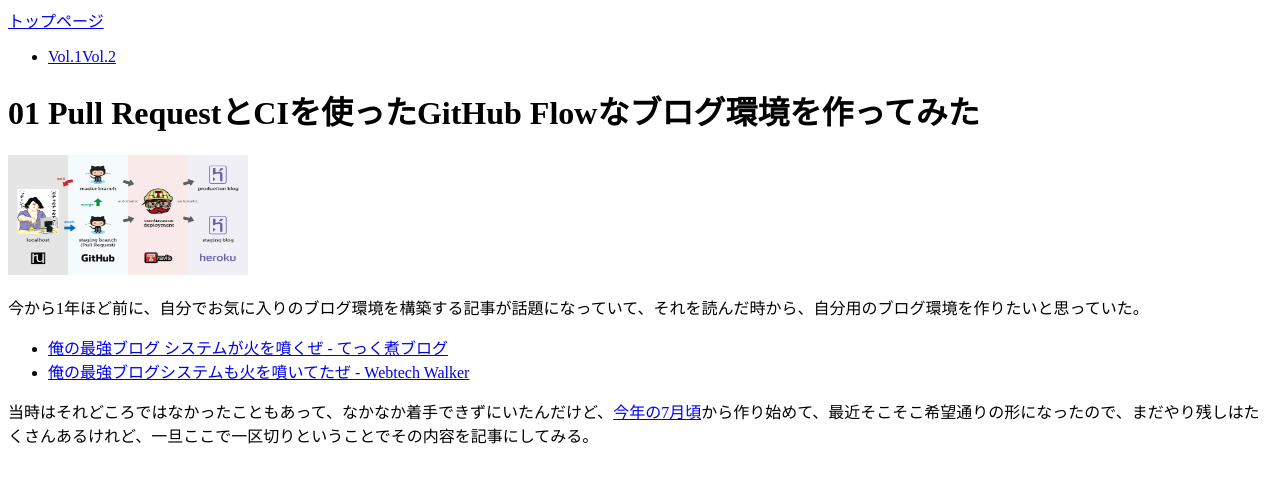
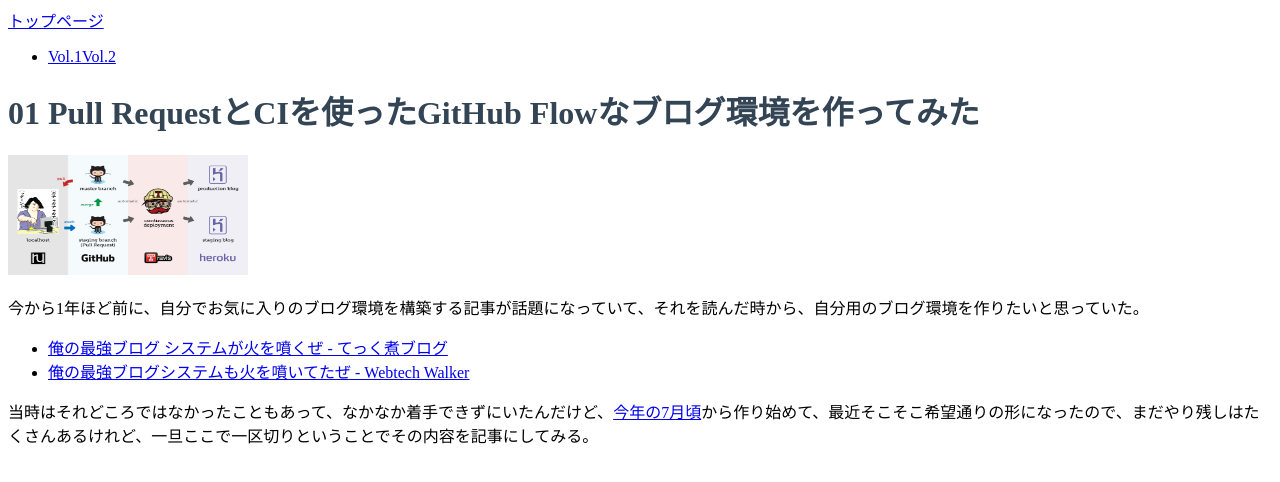
Before and after one commit to ruedap/nuxt.ruedap.com, a Nuxt app: page /01 in a window 1280 px wide. Shown: the top 482 px of the page. Built offline with nearby package versions, Linux system fonts and the light colour scheme.

Commit message:
feat(pages): グローバルに変数を定義できるSCSSを追加
https://github.com/nuxt-community/style-resources-module

```diff
--- /dev/null
+++ b/assets/stylesheets/abstractions.scss
@@ -0,0 +1 @@
+@import './abstractions/variables.scss';
--- /dev/null
+++ b/assets/stylesheets/abstractions/variables.scss
@@ -0,0 +1 @@
+$a-color-title: #345;
--- a/nuxt.config.js
+++ b/nuxt.config.js
@@ -38,8 +38,10 @@ export default {
   /*
    ** Nuxt.js modules
    */
-  modules: [],
-
+  modules: ['@nuxtjs/style-resources'],
+  styleResources: {
+    scss: ['~/assets/stylesheets/abstractions.scss']
+  },
   /*
    ** Build configuration
    */
--- a/package.json
+++ b/package.json
@@ -18,6 +18,7 @@
   },
   "devDependencies": {
     "@nuxtjs/eslint-config": "^0.0.1",
+    "@nuxtjs/style-resources": "^0.1.2",
     "babel-eslint": "^10.0.1",
     "eslint": "^5.15.1",
     "eslint-config-prettier": "^4.1.0",
--- a/pages/01/index.vue
+++ b/pages/01/index.vue
@@ -1,6 +1,6 @@
 <template lang="pug">
 div
-  h1 {{ title }}
+  h1.title {{ title }}
   img.thumbnail(src="./assets/01.png")
   p 今から1年ほど前に、自分でお気に入りのブログ環境を構築する記事が話題になっていて、それを読んだ時から、自分用のブログ環境を作りたいと思っていた。
   ul
@@ -42,4 +42,8 @@ export default {
   width: 240px;
   height: 120px;
 }
+
+.title {
+  color: $a-color-title;
+}
 </style>
--- a/pages/02/index.vue
+++ b/pages/02/index.vue
@@ -1,6 +1,6 @@
 <template lang="pug">
 div
-  h1 {{ title }}
+  h1.title {{ title }}
   img.thumbnail(src="./assets/01.png")
 
   p 当時はブログの再開が2年ぶりだったけど、作ってみたシリーズも同じく2年ぶり。お久しぶり。さて今回は、ものすっごくニッチなツールだけど、Font Awesomeを使ってる人でAlfredを使ってる人には喜んでもらえる気がする。イコール自分のことなんですけどね。
@@ -40,4 +40,8 @@ export default {
   width: 240px;
   height: 120px;
 }
+
+.title {
+  color: $a-color-title;
+}
 </style>
```
Also changed, not shown: 1 other file (tests, documents, lock files or other folders).
